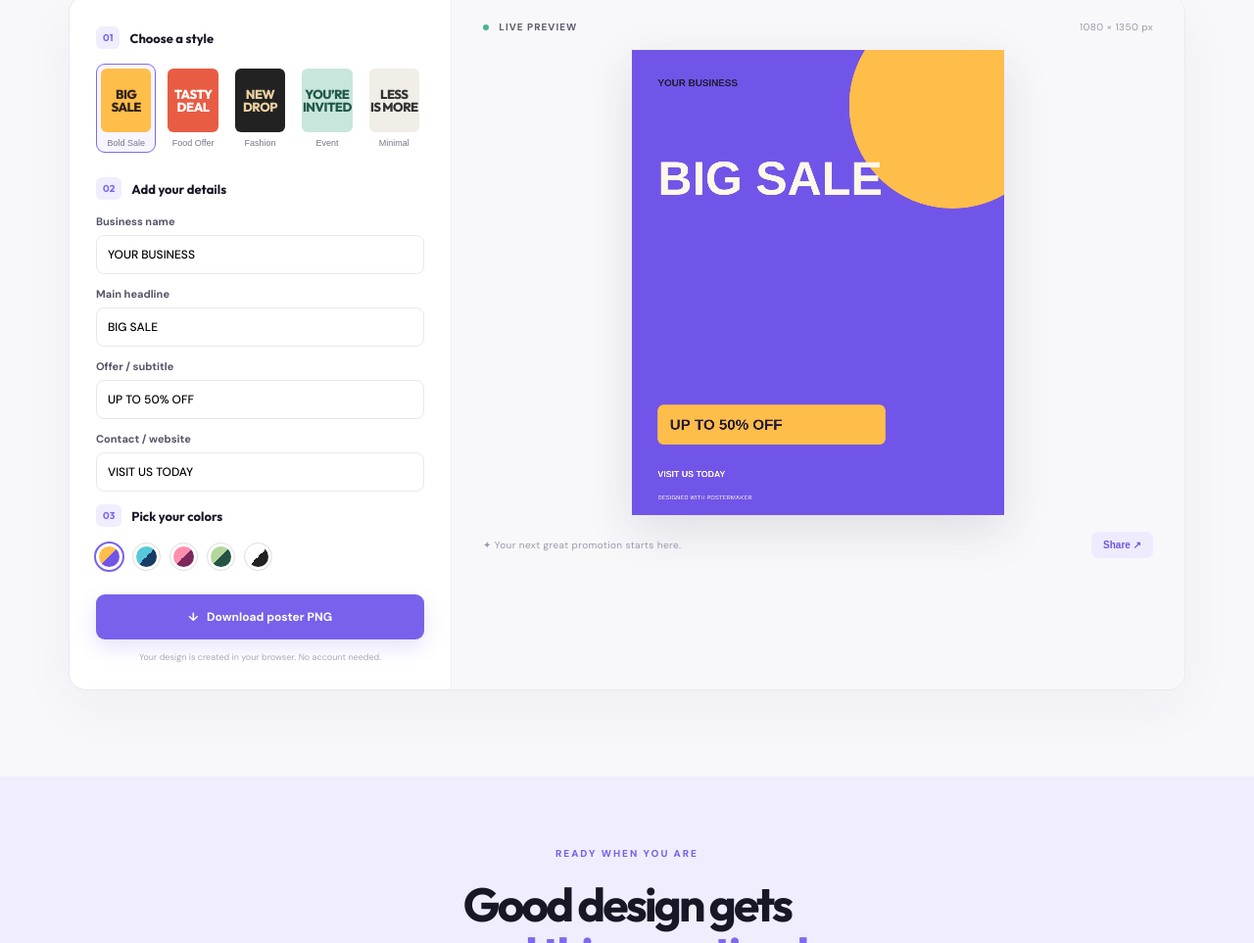
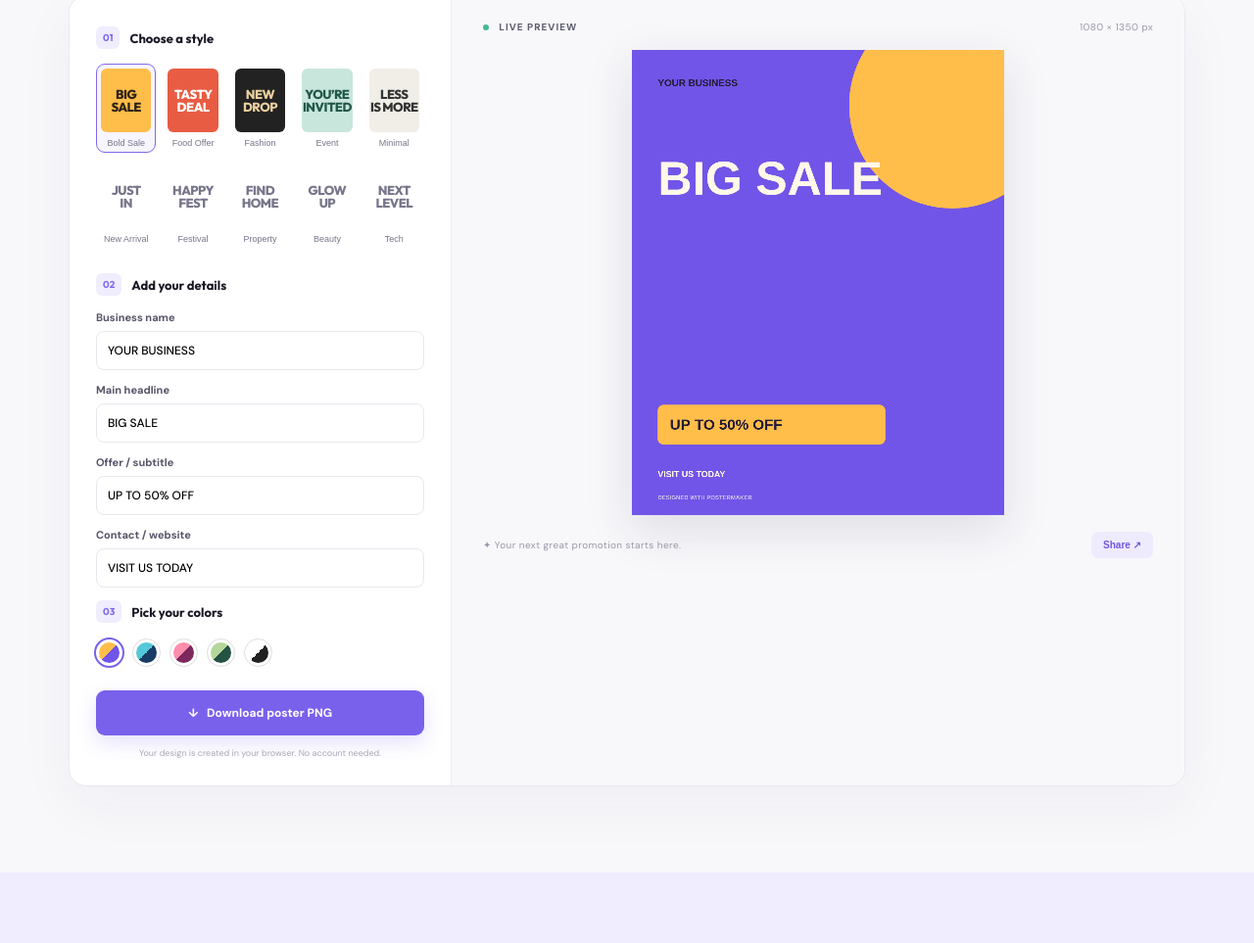
Before and after one commit to businesshqdesk/PosterMakerAI, a plain HTML site: page index.html in a window 1280 px wide. Shown: the part 906-1869 px from the top of the page at 98% size. Drawn offline with Linux system fonts and the light colour scheme.

Commit message:
Add five new poster template options

```diff
--- a/index.html
+++ b/index.html
@@ -42,6 +42,11 @@
         <button class="template" data-template="fashion"><span class="thumb fashion-thumb">NEW<br>DROP</span><small>Fashion</small></button>
         <button class="template" data-template="event"><span class="thumb event-thumb">YOU’RE<br>INVITED</span><small>Event</small></button>
         <button class="template" data-template="minimal"><span class="thumb minimal-thumb">LESS<br>IS MORE</span><small>Minimal</small></button>
+        <button class="template" data-template="arrival"><span class="thumb arrival-thumb">JUST<br>IN</span><small>New Arrival</small></button>
+        <button class="template" data-template="festival"><span class="thumb festival-thumb">HAPPY<br>FEST</span><small>Festival</small></button>
+        <button class="template" data-template="property"><span class="thumb property-thumb">FIND<br>HOME</span><small>Property</small></button>
+        <button class="template" data-template="beauty"><span class="thumb beauty-thumb">GLOW<br>UP</span><small>Beauty</small></button>
+        <button class="template" data-template="tech"><span class="thumb tech-thumb">NEXT<br>LEVEL</span><small>Tech</small></button>
       </div>
       <div class="control-title"><span>02</span> Add your details</div>
       <label>Business name<input id="business" maxlength="32" value="YOUR BUSINESS" placeholder="e.g. Sharma Store"></label>
```
